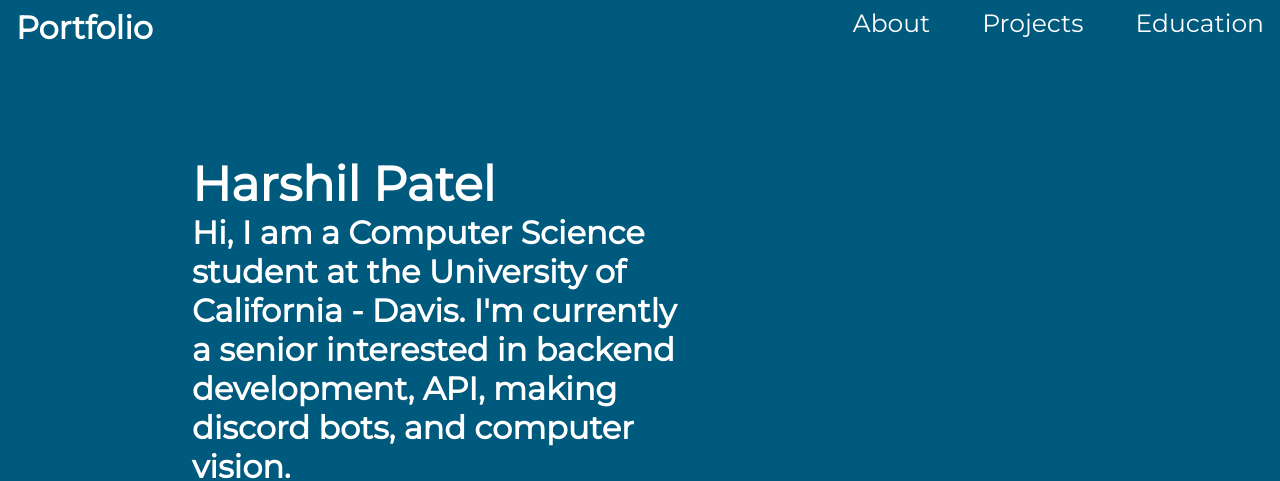
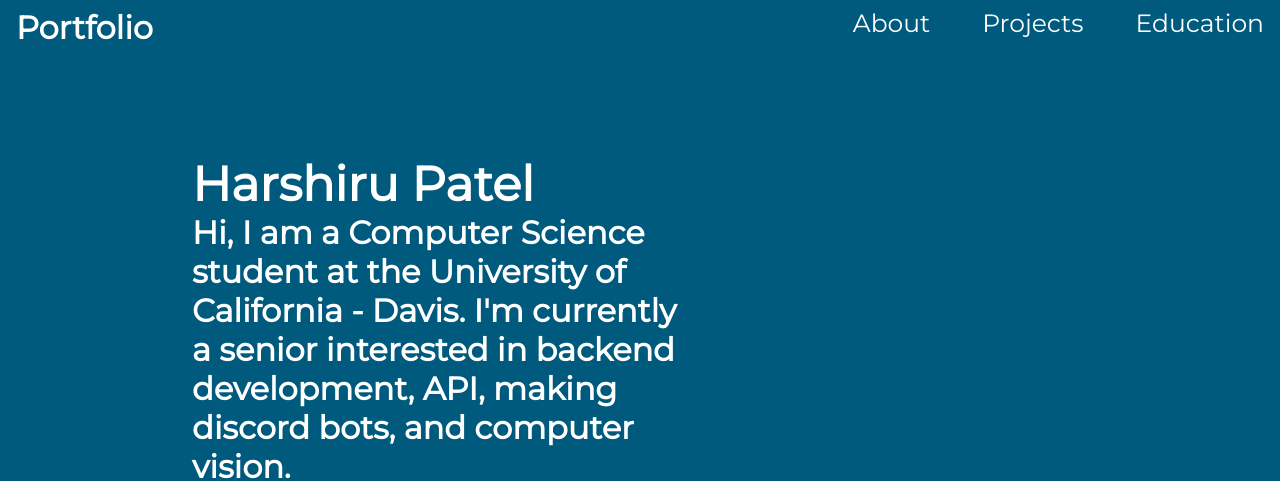
Before and after one commit to helloparthshah/hashiru-template, a plain HTML site: page index.html in a window 1280 px wide. Shown: the top 481 px of the page. Drawn offline with Linux system fonts and the light colour scheme.

Commit message:
Update page content

```diff
--- a/index.html
+++ b/index.html
@@ -33,7 +33,7 @@
 
     <div class="about">
       <div class="about-block">
-        <h2 class="name" id="name">Harshil Patel</h2>
+        <h2 class="name" id="name">Harshiru Patel</h2>
         <p class="info">
           <b class="hi" id="summary">Hi, I am a Computer Science student at the University of California - Davis. I'm currently a senior interested in backend development, API, making discord bots, and computer vision.
 </b>
```
